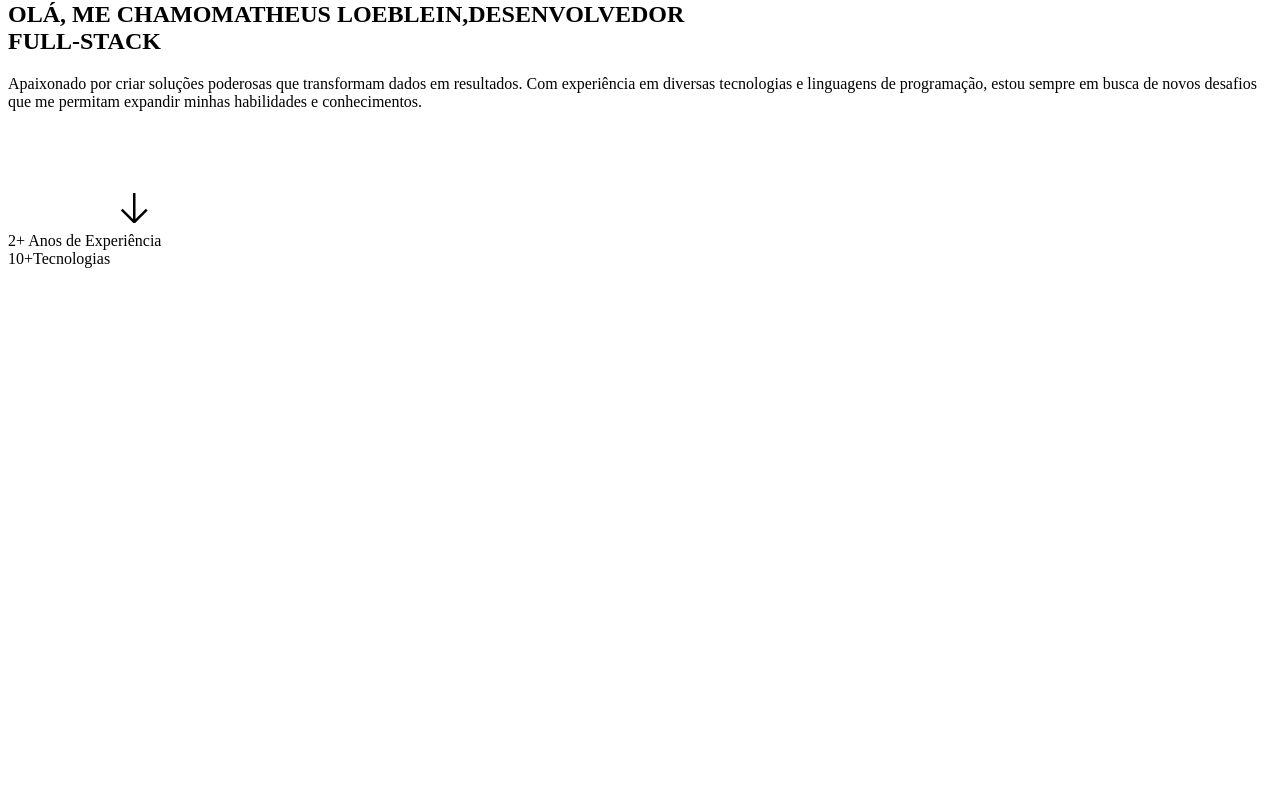
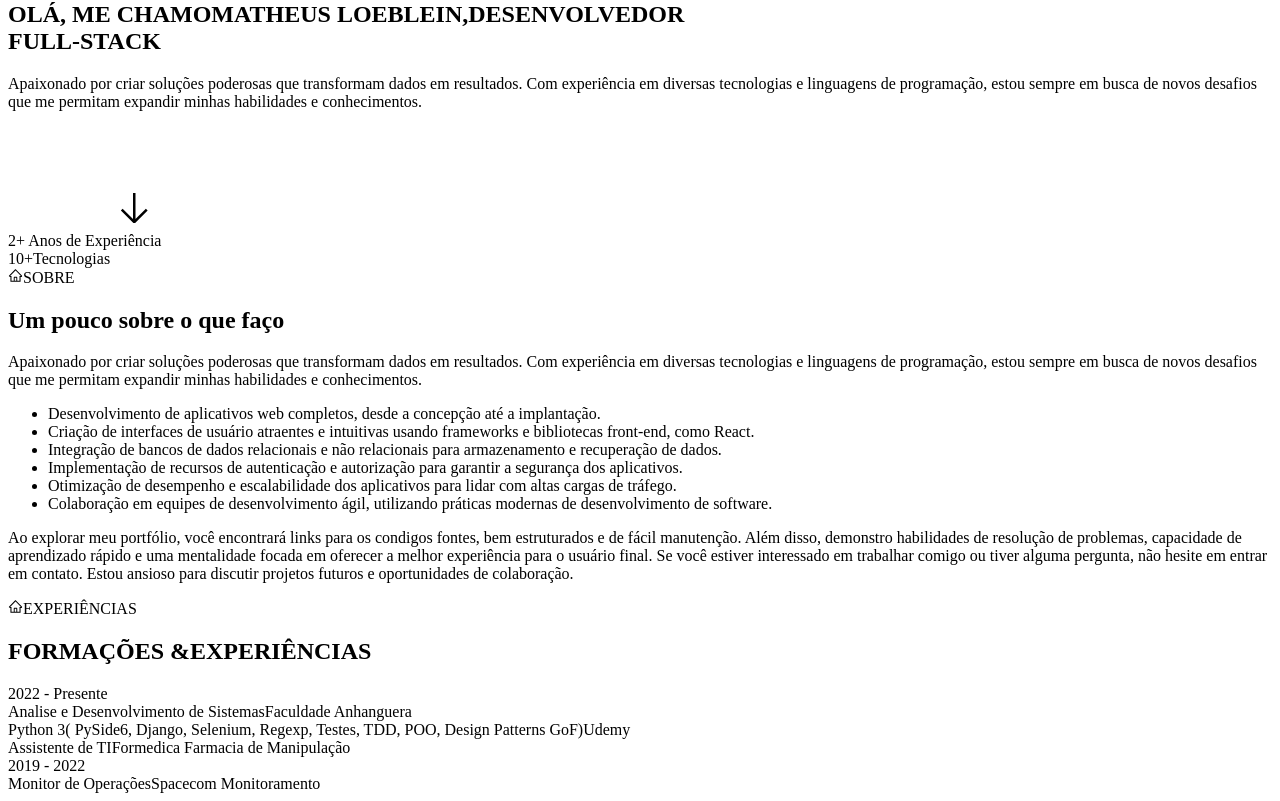
Before and after one commit to MatheusLoeblein/portifolio-v2, a Next.js app: page / in a window 1280 px wide. Shown: the part 1346-2147 px from the top of the page. Before the commit the page ends 1622 px from the top, so only its background shows below. Built offline with nearby package versions, Linux system fonts and the light colour scheme.

Commit message:
Feat: New seaction About and experiences

```diff
--- a/src/pages/index.tsx
+++ b/src/pages/index.tsx
@@ -60,7 +60,9 @@ export default function Home() {
     </header>
 
     <main className="w-[1110px] m-auto flex justify-end">
-      <div className="w-[770px] pt-16 px-10">
+      <div className="w-[770px] pt-16 px-10 flex flex-col gap-44">
+
+        {/* INTRODUÇÂO */}
         <section className="flex flex-col gap-10">
 
             <div className='flex gap-3 w-max text-xs text-white py-2 px-5 rounded-full border border-gray-500'>
@@ -114,6 +116,121 @@ export default function Home() {
 
 
         </section>
+
+        {/* SOBRE */}
+        <section className="flex flex-col gap-10">
+
+          <div className='flex gap-3 w-max text-xs text-white py-2 px-5 rounded-full border border-gray-500'>
+
+            <AiOutlineHome size={15}/>
+            <span>
+              SOBRE
+            </span>
+          </div>
+
+          <h1 className="flex gap-1 text-white text-5xl ">
+            <span>Um pouco sobre o </span>
+            <span className="text-[#319791]">que faço</span>
+          </h1>
+
+
+          <div className='text-gray-400 text-md '>
+            <p  className="w-[500px]">
+              Apaixonado por criar soluções poderosas que transformam dados em resultados.
+              Com experiência em diversas tecnologias e linguagens de programação, estou
+              sempre em busca de novos desafios que me permitam expandir minhas habilidades
+              e conhecimentos.
+            </p>
+
+            <ul className='pl-5 py-5 '>
+              <li className=' list-disc'>Desenvolvimento de aplicativos web completos, desde a concepção até a implantação.</li>
+              <li className=' list-disc'>Criação de interfaces de usuário atraentes e intuitivas usando frameworks e bibliotecas front-end, como React.</li>
+              <li className=' list-disc'>Integração de bancos de dados relacionais e não relacionais para armazenamento e recuperação de dados.</li>
+              <li className=' list-disc'>Implementação de recursos de autenticação e autorização para garantir a segurança dos aplicativos.</li>
+              <li className=' list-disc'>Otimização de desempenho e escalabilidade dos aplicativos para lidar com altas cargas de tráfego.</li>
+              <li className=' list-disc'>Colaboração em equipes de desenvolvimento ágil, utilizando práticas modernas de desenvolvimento de software.</li>
+            </ul>
+
+            <p>
+              Ao explorar meu portfólio, você encontrará links para os condigos fontes, bem estruturados e de fácil manutenção.
+              Além disso, demonstro habilidades de resolução de problemas, capacidade de aprendizado rápido e uma mentalidade focada
+              em oferecer a melhor experiência para o usuário final. Se você estiver interessado em trabalhar comigo ou tiver alguma
+              pergunta, não hesite em entrar em contato. Estou ansioso para discutir projetos futuros e oportunidades de colaboração.
+            </p>
+
+          </div>
+
+        </section>
+
+         {/* SOBRE */}
+        <section className="flex flex-col gap-10">
+
+          <div className='flex gap-3 w-max text-xs text-white py-2 px-5 rounded-full border border-gray-500'>
+
+            <AiOutlineHome size={15}/>
+            <span>
+              EXPERIÊNCIAS
+            </span>
+          </div>
+
+          <h1 className="flex gap-3 text-white text-5xl ">
+            <span>FORMAÇÕES &</span>
+            <span className="text-[#319791]">EXPERIÊNCIAS</span>
+          </h1>
+
+
+          <div className='flex flex-col'>
+
+            <div className='border-l border-l-gray-500 relative ml-3 pb-10'>
+              <span className='w-5 h-5 bg-primary rounded-full absolute -left-[11px] top-0'></span>
+
+              <div className='flex flex-col px-10 space-y-4'>
+                <span className='text-md text-primary'>2022 - Presente</span>
+
+                <div className='flex flex-col gap-1'>
+                  <span className='text-2xl text-white'>Analise e Desenvolvimento de Sistemas</span>
+                  <span className='text-sm text-gray-400'>Faculdade Anhanguera</span>
+                </div>
+
+                <div className='flex flex-col gap-1'>
+                  <span className='text-2xl text-white'>Python 3( PySide6, Django, Selenium, Regexp, Testes, TDD, POO, Design Patterns GoF)</span>
+                  <span className='text-sm text-gray-400'>Udemy</span>
+                </div>
+
+                <div className='flex flex-col gap-1'>
+                  <span className='text-2xl text-white'>Assistente de TI</span>
+                  <span className='text-sm text-gray-400'>Formedica Farmacia de Manipulação</span>
+                </div>
+
+              </div>
+
+            </div>
+
+
+            <div className='border-l border-l-gray-500 relative ml-3'>
+              <span className='w-5 h-5 bg-primary rounded-full absolute -left-[11px] top-0'></span>
+
+              <div className='flex flex-col px-10 space-y-4'>
+                <span className='text-md text-primary'>2019 - 2022</span>
+
+                <div className='flex flex-col gap-1'>
+                  <span className='text-2xl text-white'>Monitor de Operações</span>
+                  <span className='text-sm text-gray-400'>Spacecom Monitoramento</span>
+                </div>
+
+              </div>
+
+            </div>
+
+          </div>
+
+
+
+
+
+
+
+        </section>
       </div>
     </main>
   </>
```
